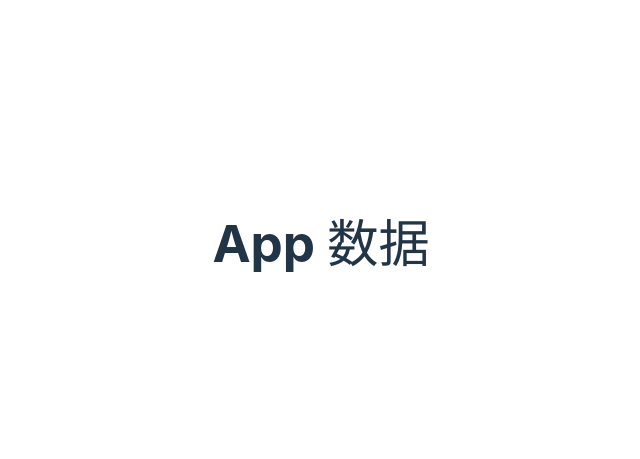
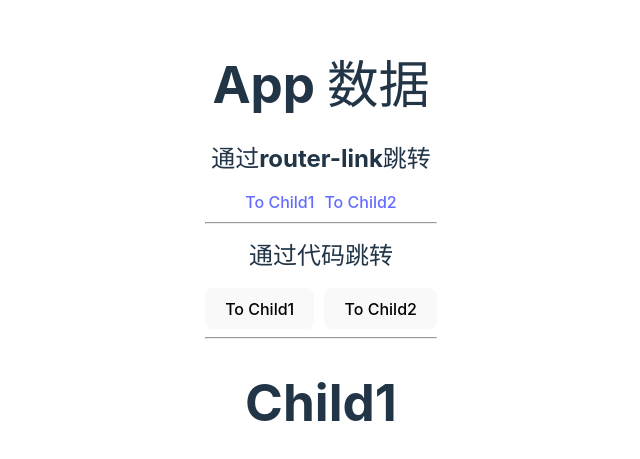
Before and after one commit to yzgang76/vite_vue_ts, a Vue app: page /login in a window 1280 px wide. Before the commit this address had no page. Shown: the part 157-616 px from the top of the page, without its empty margins (319-959 px from the left). Built offline with nearby package versions, Linux system fonts and the light colour scheme.

Commit message:
router-nav

```diff
--- a/src/components/App.vue
+++ b/src/components/App.vue
@@ -1,9 +1,24 @@
 <script setup lang="ts">
+import {useRouter} from 'vue-router'
+
+const router = useRouter()
+
+const navTo=(to:any)=>{
+    router.push(to)  //跳转到path
+}
 
 </script>
 
 <template>
     <h1>App 数据</h1>
+    <h2> 通过router-link跳转</h2>
+    <router-link to="/login">To Child1</router-link>
+    <router-link style="margin-left:10px" :to="{name: 'home'}">To Child2</router-link>
+    <hr>
+    <h2>通过代码跳转</h2>
+    <button @click="navTo('/login')">To Child1</button>
+    <button style="margin-left:10px" @click="navTo({name: 'home'})">To Child2</button>
+    <hr>
     <router-view></router-view>
 </template>
 
--- a/src/router/index.ts
+++ b/src/router/index.ts
@@ -3,6 +3,10 @@ import Child1 from "../components/Child1.vue";
 const routers: Array<RouteRecordRaw> = [
     {
         path: '/',
+        redirect:'/login'  //访问 '/' 会自动跳转到 '/login'
+    },
+    {
+        path: '/login',
         name: 'login',
         component: Child1
     },
```
Also changed, not shown: 1 other file (tests, documents, lock files or other folders).
